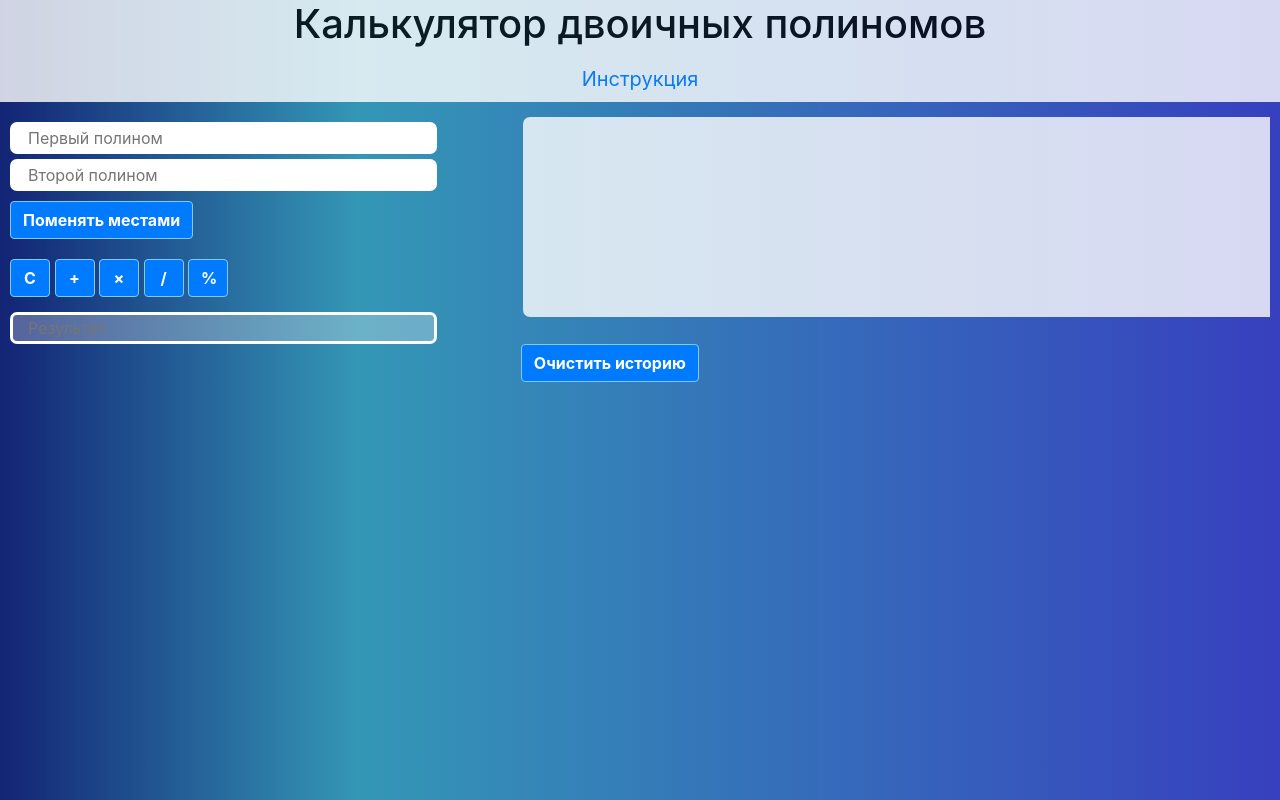
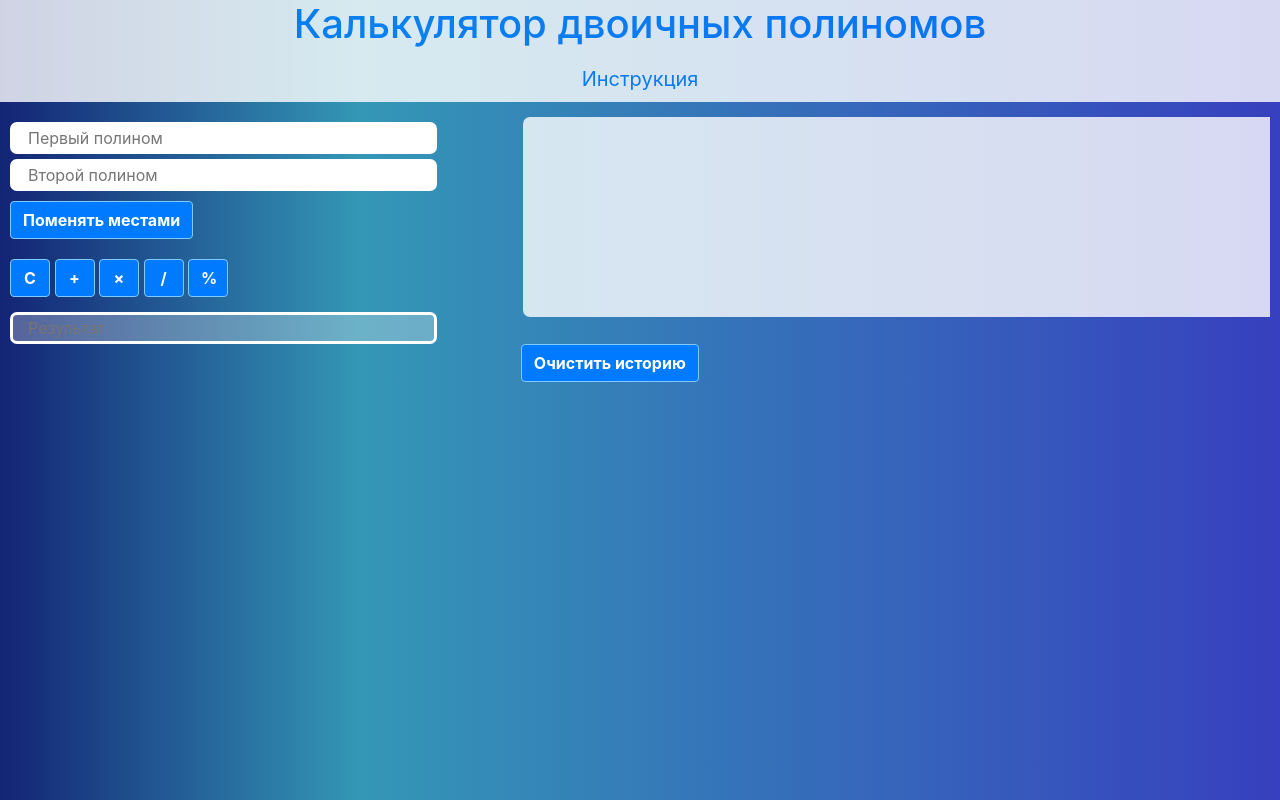
Before and after one commit to dm1parf/BinaryPolynomCalculator, a plain HTML site: page index.html in a window 1280 px wide. Drawn offline with Linux system fonts and the light colour scheme.

Commit message:
added link to homepage

```diff
--- a/index.html
+++ b/index.html
@@ -13,7 +13,7 @@
 		<div class="container-fluid header">
 			<div class="row " >
 				<div class="col">
-					<h1>Калькулятор двоичных полиномов</h1>
+					<h1><a href="https://dm1parf.github.io/">Калькулятор двоичных полиномов</a></h1>
 				</div>
 			</div>
 				<div class="row">
@@ -112,5 +112,7 @@
 				}
 			})
 		</script>
+
+
 	</body>
 </html>
```
Also changed, not shown: style.css (line endings or trailing spaces).
